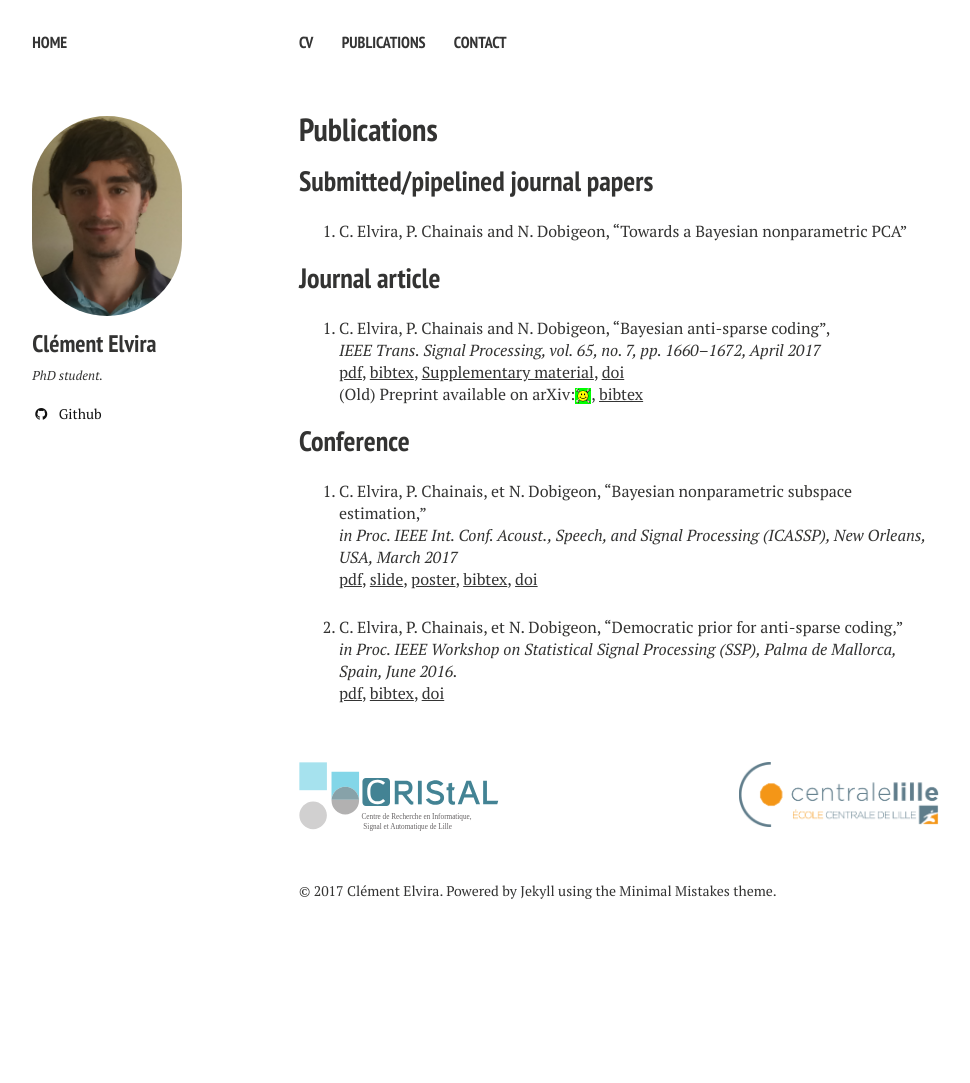
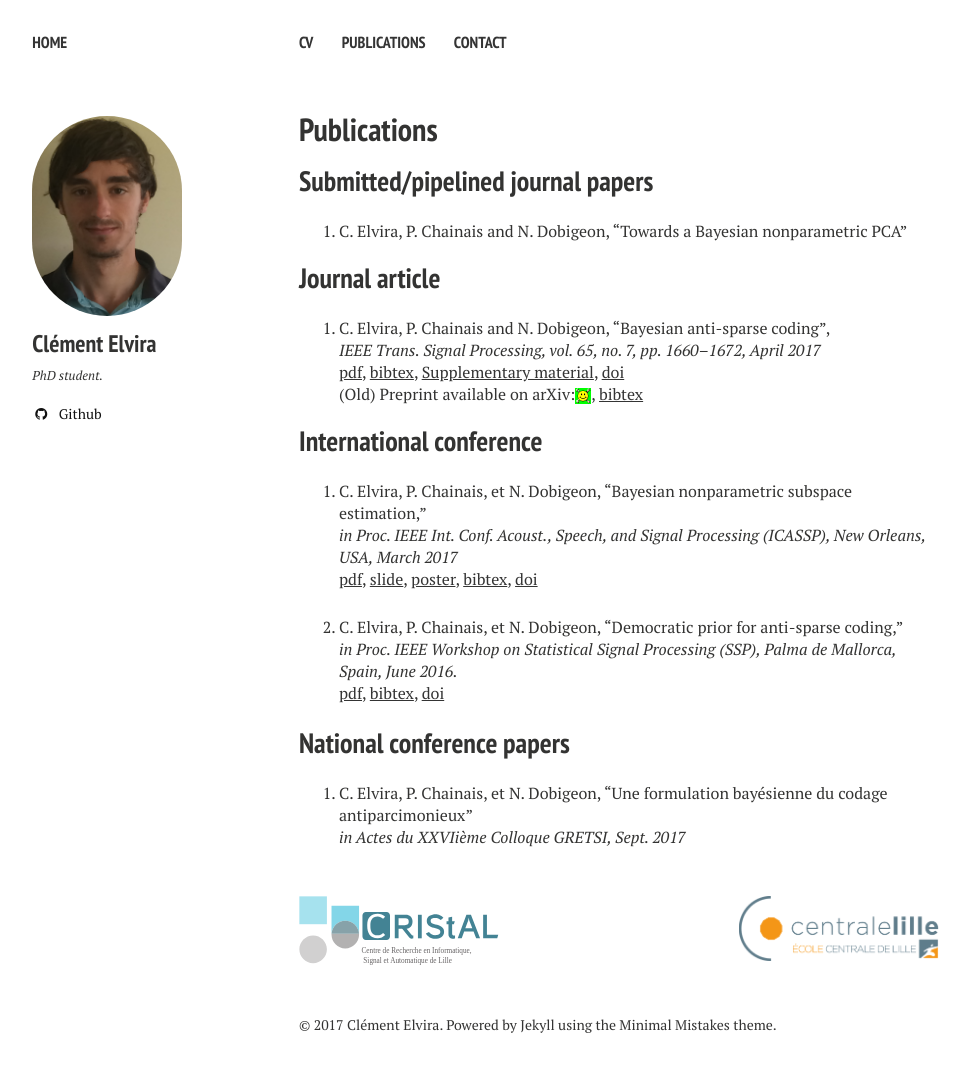
Before and after one commit to c-elvira/c-elvira.github.io-old, a Jekyll site: the page built from publication/index.md, in a window 1280 px wide. Shown: the whole page, without its empty margins (21-991 px from the left). Built offline with Jekyll 4.4.1, drawn with Linux system fonts in a browser that asks for light colours; nearby versions of some CDN libraries; before the commit the page ends 949 px from its top, so only the background shows below that.

Commit message:
Update index.md
Adding greets 2017

```diff
--- a/publication/index.md
+++ b/publication/index.md
@@ -17,7 +17,7 @@ comments: true
 [pdf](../pdf/elvira2017_TSP.pdf),    [bibtex](../bibtex/elvira2017_TSP.md),    [Supplementary material](../pdf/elvira2017_TSP_supp_mat.pdf),     [doi](https://doi.org/10.1109/TSP.2016.2645543)<br/>
 (Old) Preprint available on arXiv:[![arXiv](../images/logo/arxiv_icon.png)](http://arxiv.org/abs/1512.06086), [bibtex](../bibtex/elvira2017_iccasp.md) <br/>
 
-## Conference
+## International conference
 
 1. C. Elvira, P. Chainais, et N. Dobigeon, "Bayesian nonparametric subspace estimation," <br/>
 *in Proc. IEEE Int. Conf. Acoust., Speech, and Signal Processing (ICASSP), New Orleans, USA, March 2017* <br/>
@@ -26,3 +26,8 @@ comments: true
 2. C. Elvira, P. Chainais, et N. Dobigeon, "Democratic prior for anti-sparse coding,"<br/>
 *in Proc. IEEE Workshop on Statistical Signal Processing (SSP), Palma de Mallorca, Spain, June 2016.*<br/>
 [pdf](../pdf/elvira2016ssp.pdf), [bibtex](../bibtex/elvira2016ssp.md),  [doi](https://doi.org/10.1109/SSP.2016.7551813)
+
+## National conference papers
+
+1. C. Elvira, P. Chainais, et N. Dobigeon, "Une formulation bayésienne du codage antiparcimonieux" <br/>
+*in Actes du XXVIième Colloque GRETSI, Sept. 2017* <br/>
```
